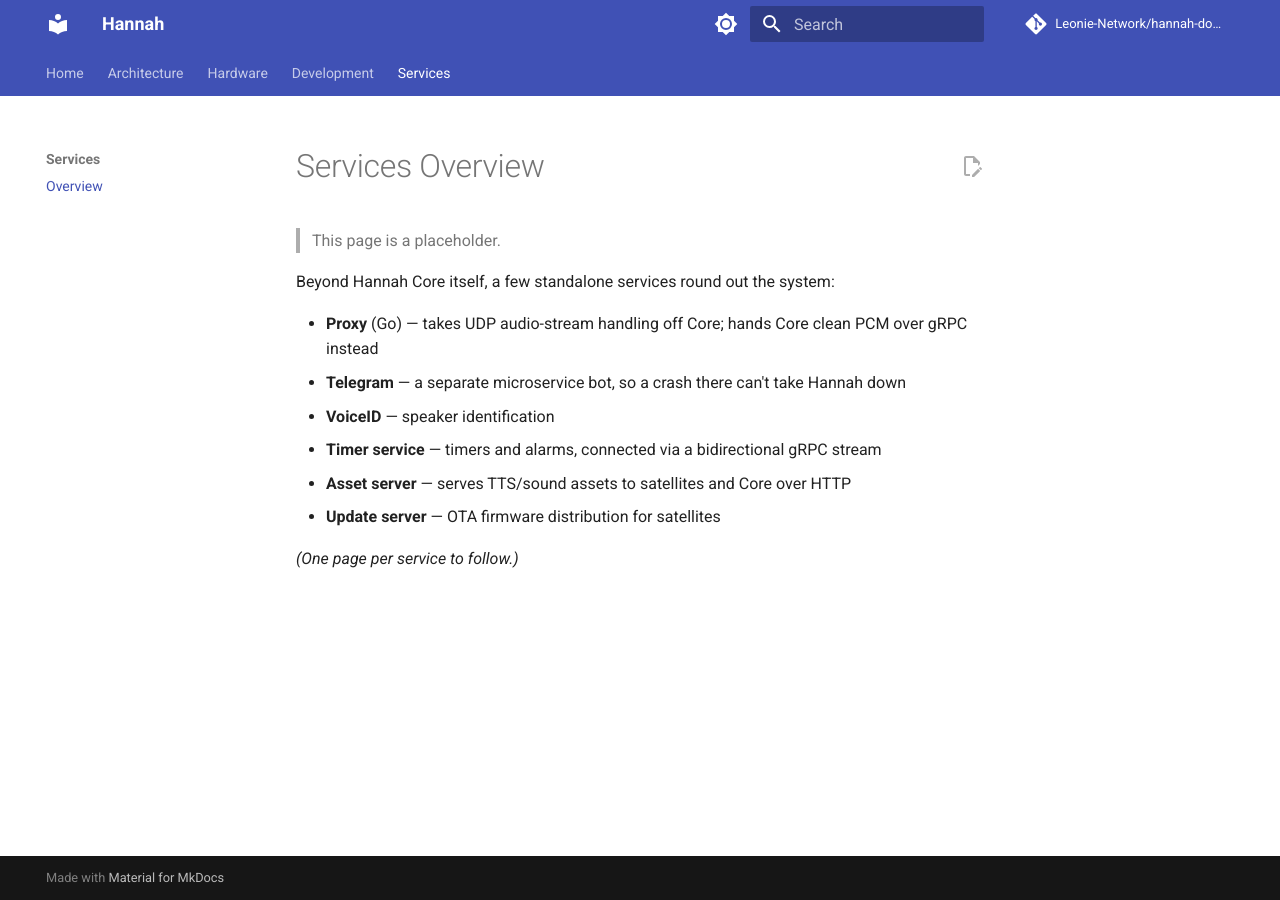
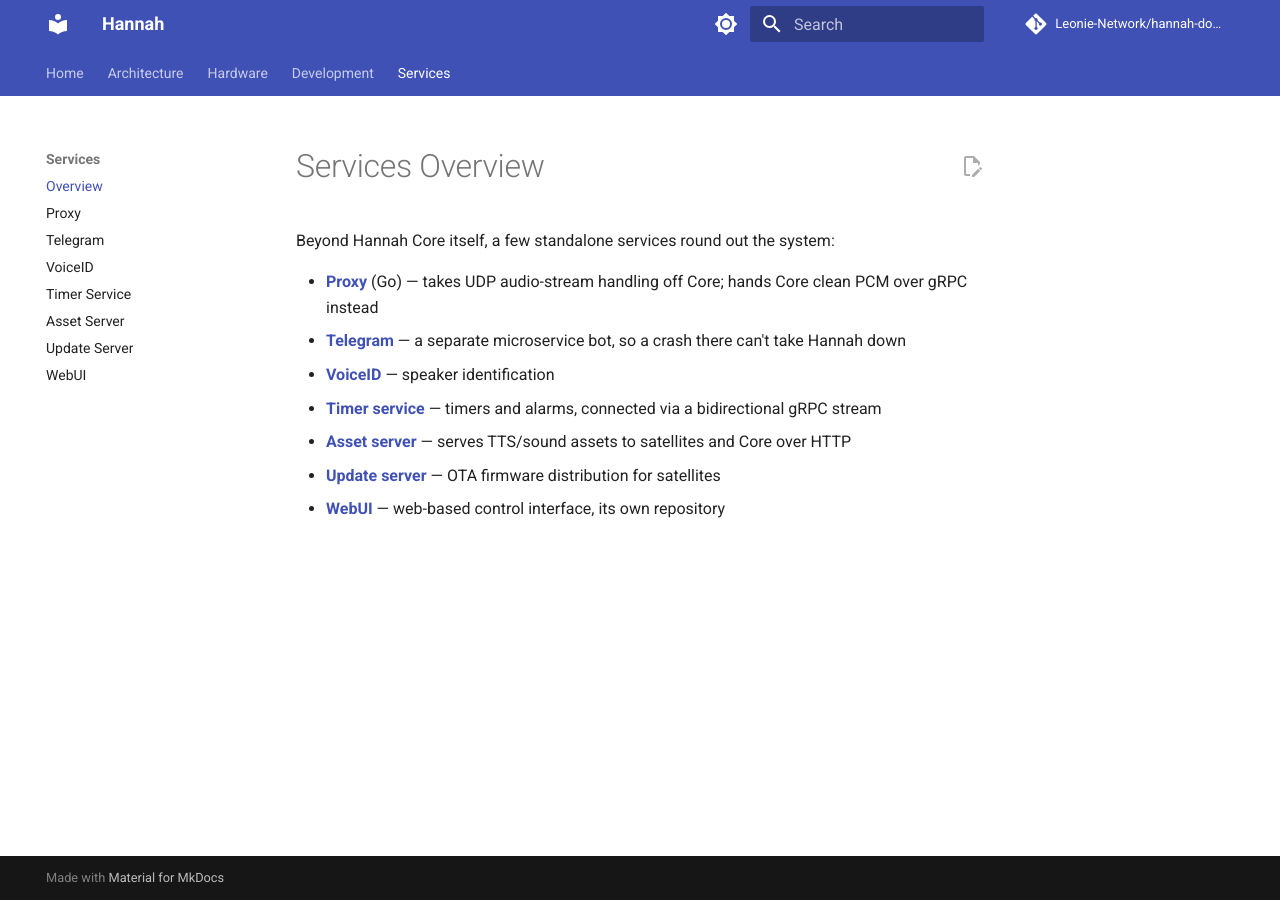
Before and after one commit to Leonie-Network/hannah-docs, an MkDocs documentation site: the page built from docs/services/overview.md, in a window 1280 px wide. Built offline with MkDocs 1.6.1 and Material for MkDocs 9.7.7, drawn with Linux system fonts in a browser that asks for light colours; comment, search, counter and statistics services are not loaded.

Commit message:
docs: add individual service pages
One page per standalone service (Proxy, Telegram, VoiceID, Timer,
Asset Server, Update Server, WebUI), linked from the services overview.

Co-Authored-By: Claude Sonnet 5 <noreply@anthropic.com>

```diff
--- a/docs/services/overview.md
+++ b/docs/services/overview.md
@@ -1,14 +1,11 @@
 # Services Overview
-
-> This page is a placeholder.
 
 Beyond Hannah Core itself, a few standalone services round out the system:
 
-- **Proxy** (Go) — takes UDP audio-stream handling off Core; hands Core clean PCM over gRPC instead
-- **Telegram** — a separate microservice bot, so a crash there can't take Hannah down
-- **VoiceID** — speaker identification
-- **Timer service** — timers and alarms, connected via a bidirectional gRPC stream
-- **Asset server** — serves TTS/sound assets to satellites and Core over HTTP
-- **Update server** — OTA firmware distribution for satellites
-
-*(One page per service to follow.)*
+- **[Proxy](proxy.md)** (Go) — takes UDP audio-stream handling off Core; hands Core clean PCM over gRPC instead
+- **[Telegram](telegram.md)** — a separate microservice bot, so a crash there can't take Hannah down
+- **[VoiceID](voiceid.md)** — speaker identification
+- **[Timer service](timer.md)** — timers and alarms, connected via a bidirectional gRPC stream
+- **[Asset server](asset-server.md)** — serves TTS/sound assets to satellites and Core over HTTP
+- **[Update server](update-server.md)** — OTA firmware distribution for satellites
+- **[WebUI](webui.md)** — web-based control interface, its own repository
--- a/mkdocs.yml
+++ b/mkdocs.yml
@@ -43,6 +43,13 @@ nav:
       - Getting Started: development/getting-started.md
   - Services:
       - Overview: services/overview.md
+      - Proxy: services/proxy.md
+      - Telegram: services/telegram.md
+      - VoiceID: services/voiceid.md
+      - Timer Service: services/timer.md
+      - Asset Server: services/asset-server.md
+      - Update Server: services/update-server.md
+      - WebUI: services/webui.md
 
 markdown_extensions:
   - admonition
```
Also changed, not shown: docs/services/asset-server.md (added, +37 -0 lines), docs/services/proxy.md (added, +13 -0 lines), docs/services/telegram.md (added, +8 -0 lines), docs/services/timer.md (added, +5 -0 lines), docs/services/update-server.md (added, +9 -0 lines), docs/services/voiceid.md (added, +9 -0 lines), docs/services/webui.md (added, +4 -0 lines).
